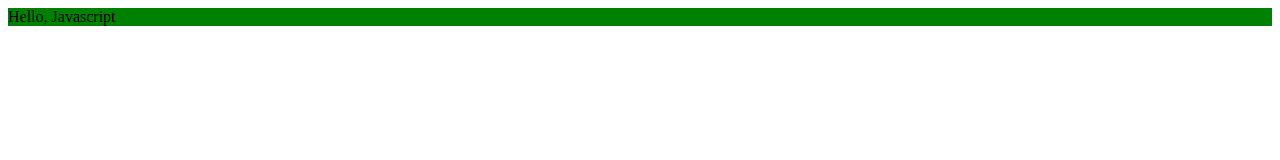
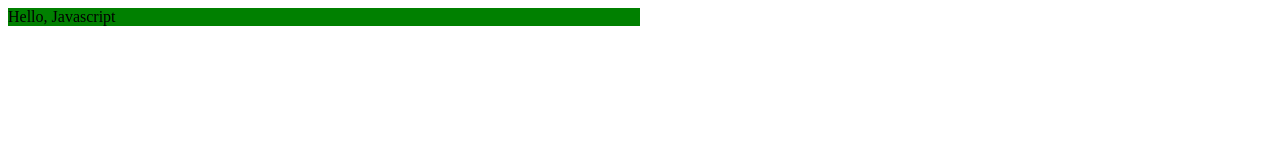
Before and after one commit to ZerSa/2018-FS-21-Frontend-Zendrikova, a website built with webpack: page index.html in a window 1280 px wide. Built offline with nearby package versions, Linux system fonts and the light colour scheme.

Commit message:
add style in css

```diff
--- a/index.html
+++ b/index.html
@@ -4,5 +4,6 @@
  </head>
  <body>
    <script src="./dist/main.js"></script>
+   <link rel="stylesheet" href="./src/css/test.css"></link>
   </body>
 </html>
--- /dev/null
+++ b/src/css/test.css
@@ -0,0 +1,4 @@
+div {
+    background-color: green;
+    width: 50%;
+}
--- a/src/lib/test.js
+++ b/src/lib/test.js
@@ -1,7 +1,6 @@
 const say = function (name) {
-    var div = document.createElement("div");
-    div.style.backgroundColor = "green";
-    var t = document.createTextNode(`Hello, ${name}`);
+    const div = document.createElement('div');
+    const t = document.createTextNode(`Hello, ${name}`);
     div.appendChild(t);
     document.body.appendChild(div);
 }
```
